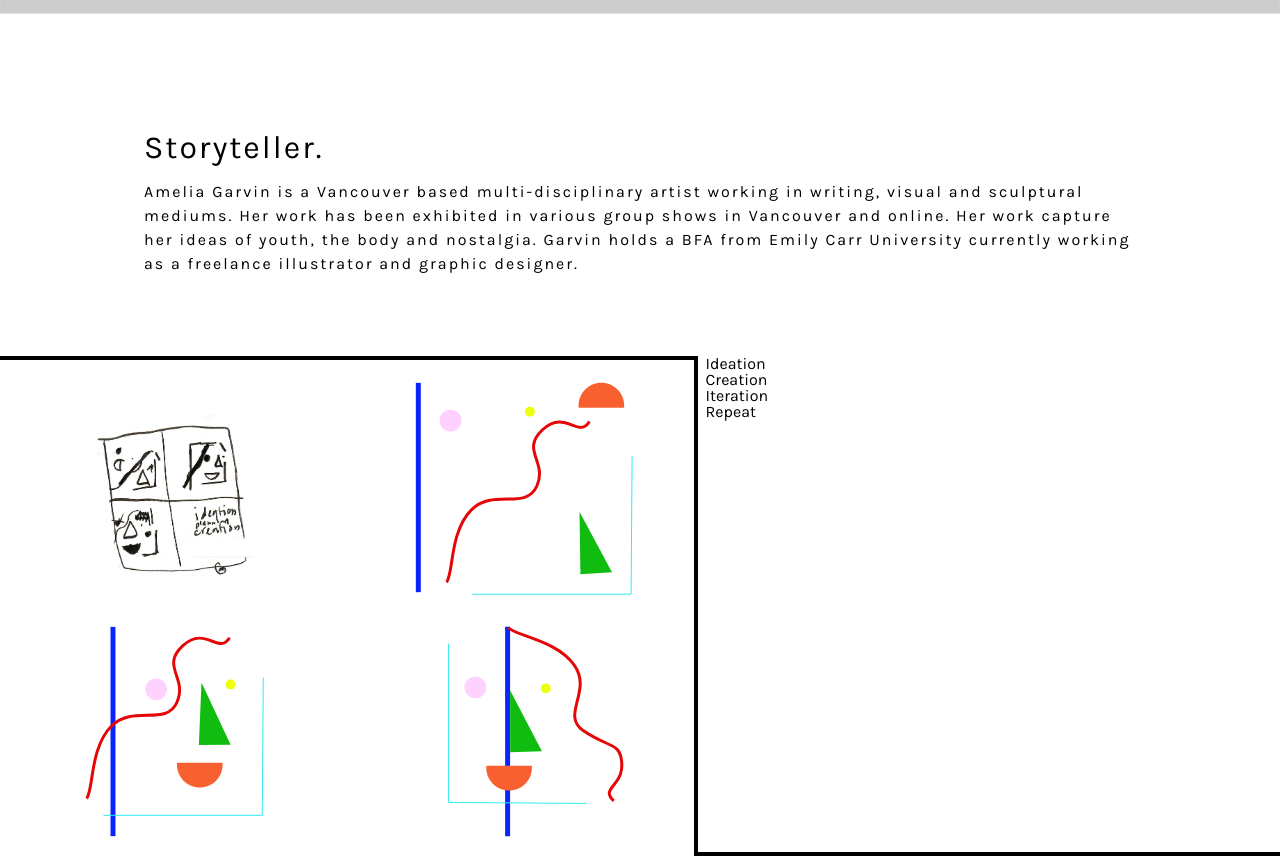
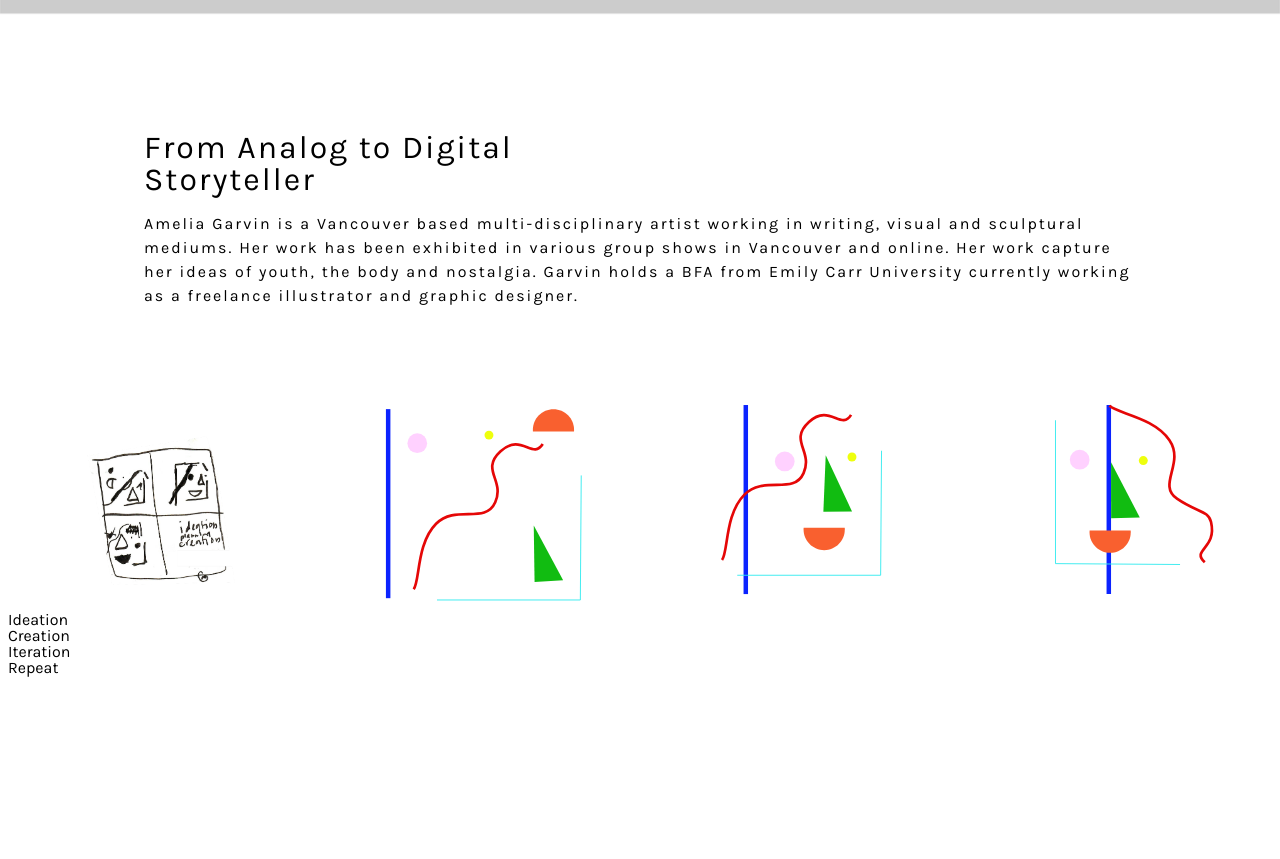
Before and after one commit to ameliagarvin/Landing-page, a plain HTML site: page index.html in a window 1280 px wide. Shown: the part 700-1559 px from the top of the page. Drawn offline with Linux system fonts and the light colour scheme.

Commit message:
Rearranged item gallery.

```diff
--- a/index.html
+++ b/index.html
@@ -25,7 +25,8 @@
   <div class="hero-banner">
   </div> <!-- .hero-banner -->
   <div id="about" class="page-title">
-      <h1>Storyteller.</h1>
+      <h1>From Analog to Digital</h1>
+      <h2>Storyteller</h2>
       <p class="description">Amelia Garvin is a Vancouver based multi-disciplinary artist working in writing, visual and sculptural mediums. Her work has been exhibited in various group shows in Vancouver and online. Her work capture her ideas of youth, the body and nostalgia. Garvin holds a BFA from Emily Carr University currently working as a freelance illustrator and graphic designer.
       </p>
   </div> <!--.page-title -->
--- a/styles/main.css
+++ b/styles/main.css
@@ -129,21 +129,20 @@ body {
   width: 100%;
   height: 500px;
   display: flex;
+  flex-wrap: wrap;
 }
 
 .middle {
   display: flex;
   flex-wrap: wrap;
   flex-direction: row;
-  width: 60%;
-  border-top: .25em solid #000;
-  border-right: .25em solid #000;
+  width: 100%;
 }
 .item {
   background-image: url("../images/ideation-sketch.png");
   background-size: contain;
   background-repeat: no-repeat;
-  flex: 0 0 50%;
+  flex: 0 0 25%;
   display: flex;
   padding: 0.5rem;
   background-position: center;
@@ -170,7 +169,7 @@ body {
 }
 .right-side {
   padding: 0 .5rem;
-  width: 50vw;
+  width: 100%;
   background: #FFF;
   border-bottom: .25em solid #000;
 }
```
